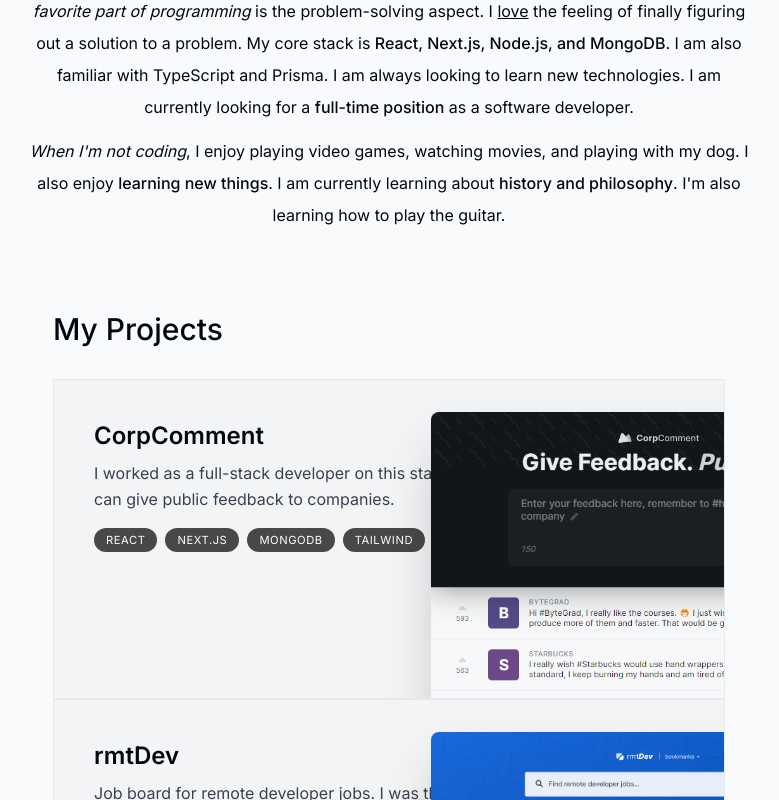
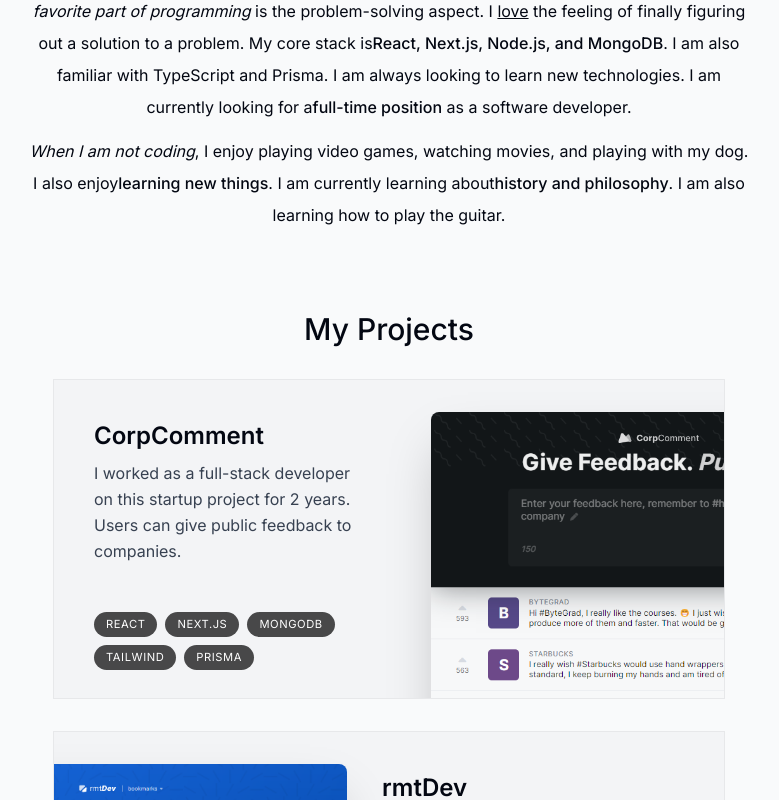
Before and after one commit to priyankthakur3/my-portfolio, a Next.js app: page / in a window 1280 px wide. Shown: the part 1080-1880 px from the top of the page, without its empty margins (251-1030 px from the left). Built offline with nearby package versions, Linux system fonts and the light colour scheme.

Commit message:
Refractor

```diff
--- a/components/About.tsx
+++ b/components/About.tsx
@@ -12,29 +12,29 @@ export default function About() {
     >
       <SectionHeader>About Me</SectionHeader>
       <p className="mb-3">
-        After graduating with a degree in{" "}
+        After graduating with a degree in
         <span className="font-medium">Computer Engineering</span>, I decided to
         pursue my passion for programming. I enrolled in a coding bootcamp and
-        learned <span className="font-medium">full-stack web development</span>.{" "}
+        learned <span className="font-medium">full-stack web development</span>.
         <span className="italic">My favorite part of programming</span> is the
         problem-solving aspect. I <span className="underline">love</span> the
         feeling of finally figuring out a solution to a problem. My core stack
-        is{" "}
+        is
         <span className="font-medium">
           React, Next.js, Node.js, and MongoDB
         </span>
         . I am also familiar with TypeScript and Prisma. I am always looking to
-        learn new technologies. I am currently looking for a{" "}
+        learn new technologies. I am currently looking for a
         <span className="font-medium">full-time position</span> as a software
         developer.
       </p>
 
       <p>
-        <span className="italic">When I'm not coding</span>, I enjoy playing
-        video games, watching movies, and playing with my dog. I also enjoy{" "}
+        <span className="italic">When I am not coding</span>, I enjoy playing
+        video games, watching movies, and playing with my dog. I also enjoy
         <span className="font-medium">learning new things</span>. I am currently
-        learning about{" "}
-        <span className="font-medium">history and philosophy</span>. I'm also
+        learning about
+        <span className="font-medium">history and philosophy</span>. I am also
         learning how to play the guitar.
       </p>
     </motion.section>
--- a/components/Intro.tsx
+++ b/components/Intro.tsx
@@ -56,7 +56,7 @@ export default function Intro() {
         <span>
           , Software Developer with 3 years of experience in Data Engineering. I
           enjoy building <span className="italic">sites & apps</span> and binge
-          watch Mystery, Sci-fi genre movies and TV Series. My Current focus is{" "}
+          watch Mystery, Sci-fi genre movies and TV Series. My Current focus is
           <span className="underline">React (Next.js), Spring Boot</span>
         </span>
       </motion.p>
--- a/components/Project.tsx
+++ b/components/Project.tsx
@@ -1,6 +1,8 @@
+"use client";
 import { projectsData } from "@/lib/data";
-import React from "react";
+import React, { useRef } from "react";
 import Image from "next/image";
+import { motion, useScroll } from "framer-motion";
 type ProjectProps = (typeof projectsData)[0];
 
 export default function Project({
@@ -9,12 +11,30 @@ export default function Project({
   tags,
   imageUrl,
 }: ProjectProps) {
+  const ref = useRef<HTMLDivElement>(null);
+
+  const { scrollYProgress } = useScroll({
+    target: ref,
+    offset: ["0 1", "1.33 1"],
+  });
   return (
-    <section className="bg-gray-100 max-w-[42rem] border border-black/5 overflow-hidden sm:pr-8 relative sm:h-[20rem]">
-      <div className="py-4 px-5 sm:pl-10 sm:pr-2 sm:pt-10 sm:max-width-[50%]">
+    <motion.div
+      style={{
+        scale: scrollYProgress,
+        opacity: scrollYProgress,
+      }}
+      ref={ref}
+      className="group mb-3 sm:m-8 last:mb-0"
+    >
+      <section
+        className="bg-gray-100 max-w-[42rem] border border-black/5
+            overflow-hidden sm:pr-8 relative sm:h-[20rem]
+            even:pl-8 hover:bg-gray-200 transition"
+      >
+        <div className="pt-4 pb-7 py-4 px-5 sm:pl-10 sm:pr-2 sm:pt-10 sm:max-w-[50%] flex flex-col h-full group-even:ml-[18rem]">
           <h3 className="text-2xl font-semibold">{title}</h3>
           <p className="mt-2 leading-relaxed text-gray-700">{description}</p>
-        <ul className="flex flex-wrap mt-4 gap-2">
+          <ul className="flex flex-wrap mt-4 gap-2 sm:mt-auto">
             {tags.map((tag, index) => (
               <li
                 key={index}
@@ -28,9 +48,20 @@ export default function Project({
             src={imageUrl}
             alt="Project I worked on"
             quality={95}
-          className="absolute top-8 -right-40 w-[28.30rem] rounded-t-lg shadow-2xl"
+            className="absolute top-8 -right-40 w-[28.30rem] rounded-t-lg shadow-2xl
+          transition
+          group-hover:scale-[1.04]
+          group-hover:-translate-x-3
+          group-hover:translate-y-3
+          group-hover:-rotate-2
+
+          group-even:-left-40 group-even:right-[initial]
+          group-even:group-hover:translate-x-3
+          group-even:group-hover:translate-y-3
+          group-even:group-hover:rotate-2"
           />
         </div>
       </section>
+    </motion.div>
   );
 }
--- a/components/SectionHeader.tsx
+++ b/components/SectionHeader.tsx
@@ -3,5 +3,9 @@ type SectionHeadingProps = {
   children: React.ReactNode;
 };
 export default function SectionHeader({ children }: SectionHeadingProps) {
-  return <h2 className="text-3xl font-medium capitalize mb-8">{children}</h2>;
+  return (
+    <h2 className="text-3xl font-medium capitalize mb-8 text-center">
+      {children}
+    </h2>
+  );
 }
```
Lines whose indentation alone changed are shown as unchanged.
